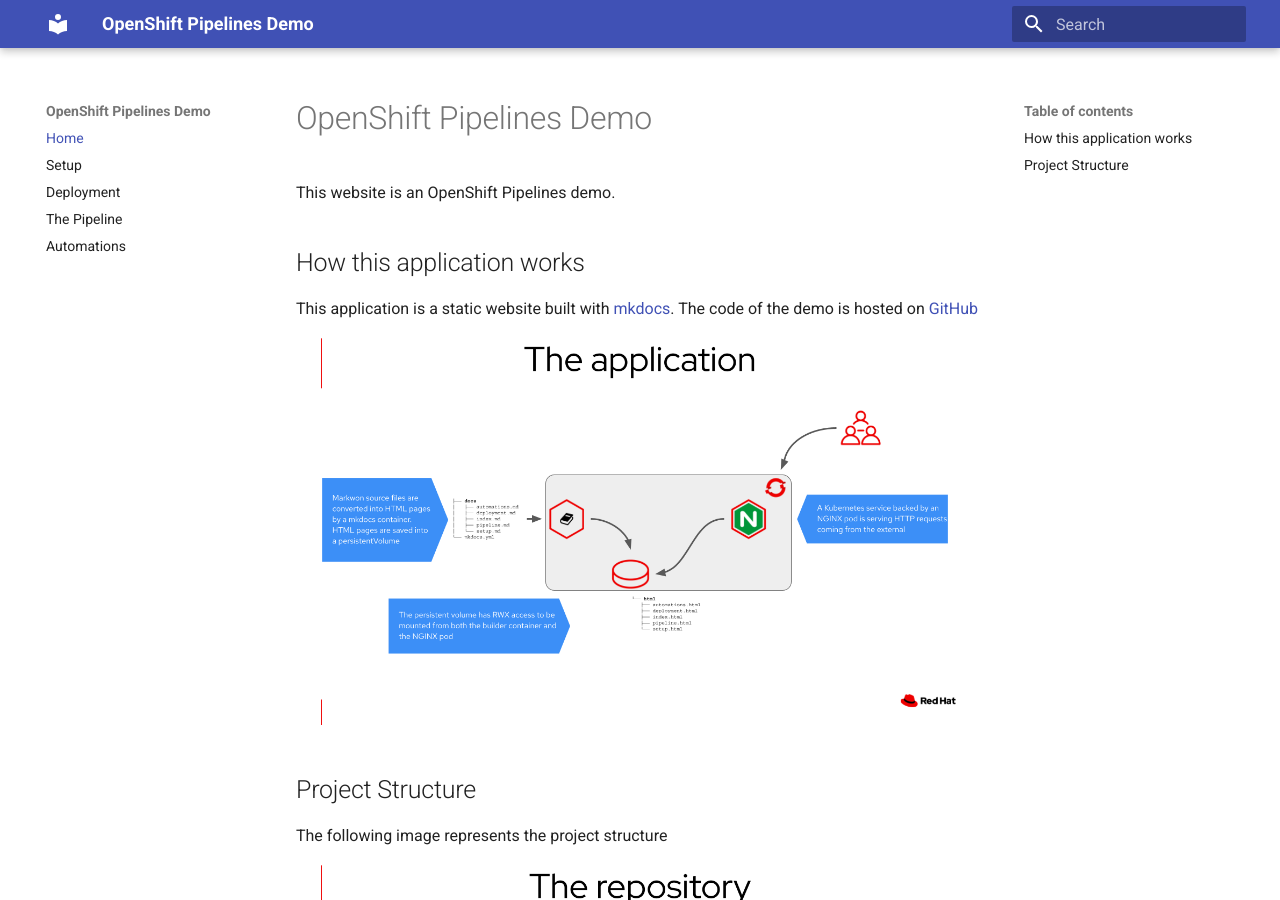
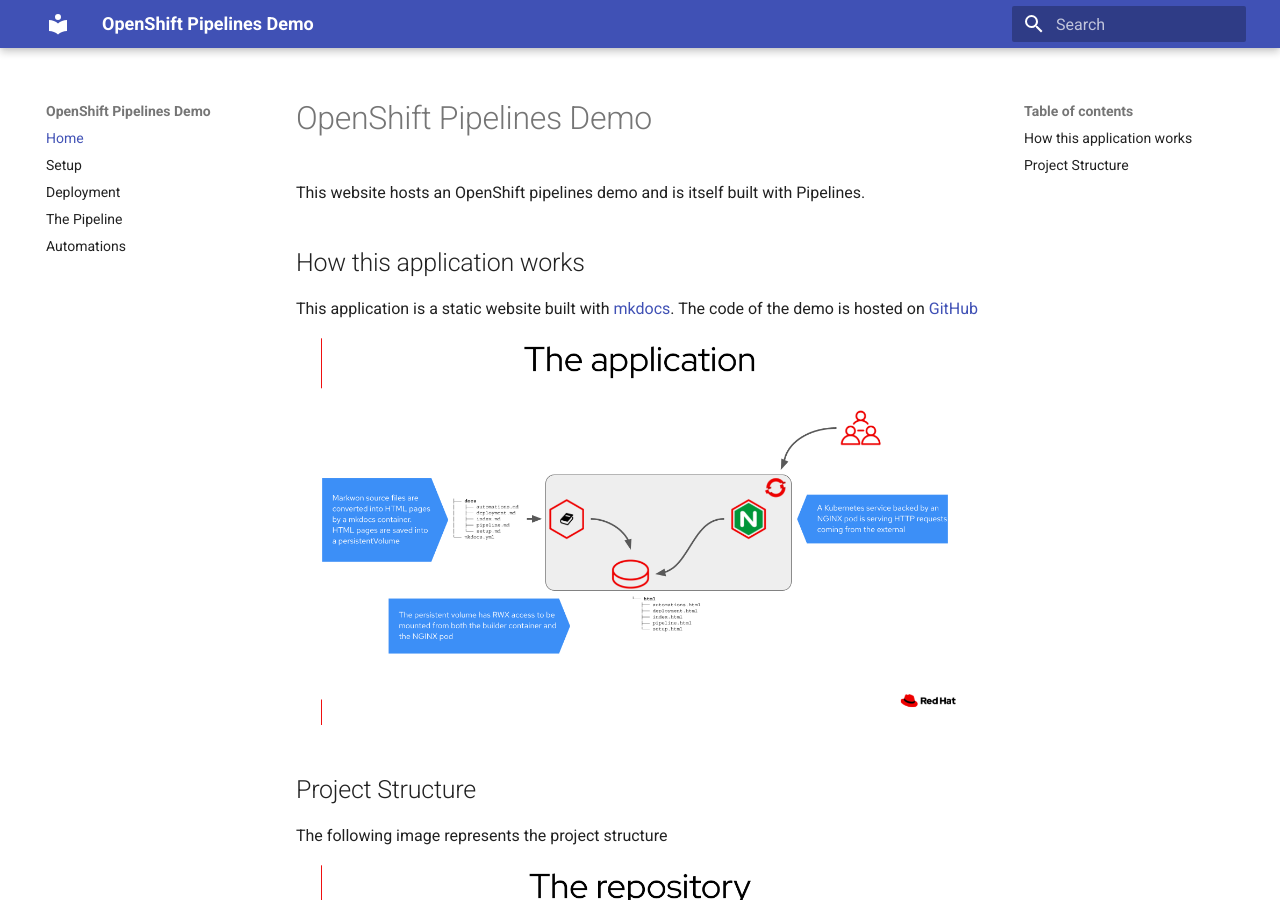
Before and after one commit to pbertera/OpenShift-pipelines-demo, an MkDocs documentation site: the page built from docs/index.md, in a window 1280 px wide and 900 px high. Built offline with MkDocs 1.6.1 and Material for MkDocs 9.7.7, drawn with Linux system fonts in a browser that asks for light colours; old or Windows-style settings are respelled for this version of MkDocs.

Commit message:
MOD: index

```diff
--- a/docs/index.md
+++ b/docs/index.md
@@ -1,6 +1,6 @@
 # OpenShift Pipelines Demo
 
-This website is an OpenShift Pipelines demo.
+This website hosts an OpenShift pipelines demo and is itself built with Pipelines.
 
 ## How this application works
 
```
